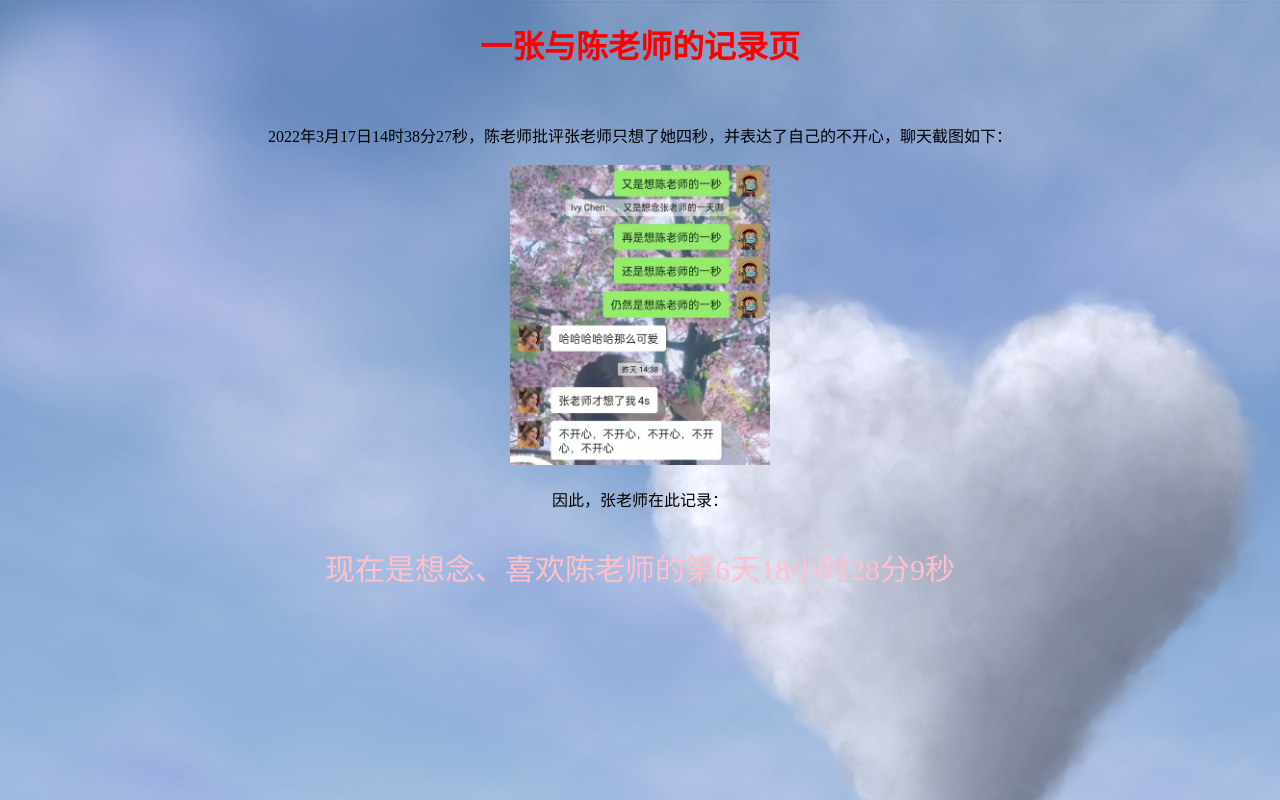
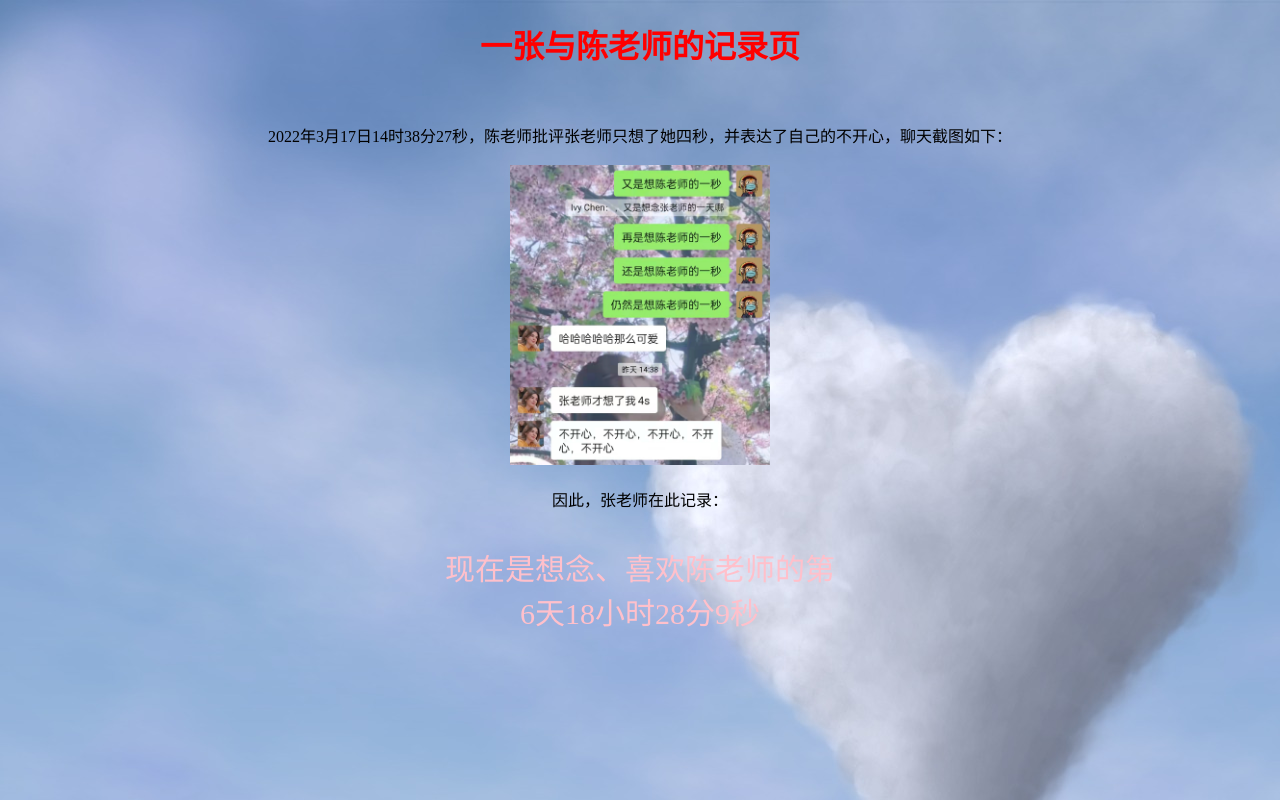
Before and after one commit to yuaaaaan/to_Darling_Chen, a plain HTML site: page index.html in a window 1280 px wide. Drawn offline with Linux system fonts and the light colour scheme.

Commit message:
Update index.html

```diff
--- a/index.html
+++ b/index.html
@@ -56,7 +56,7 @@ p
 		var minute=Math.floor((leftsecond-day1*24*60*60-hour*3600)/60);
 		var second=Math.floor(leftsecond-day1*24*60*60-hour*3600-minute*60);
 		var cc = document.getElementById(divname);
-		cc.innerHTML = "现在是想念、喜欢陈老师的第"+day1+"天"+hour+"小时"+minute+"分"+second+"秒";
+		cc.innerHTML = "现在是想念、喜欢陈老师的第<br/>"+day1+"天"+hour+"小时"+minute+"分"+second+"秒";
 	}
 	window.setInterval(function(){ShowCountDown(2022,3,11,17,50,00,'divdown1');}, interval);
          </script>
```
